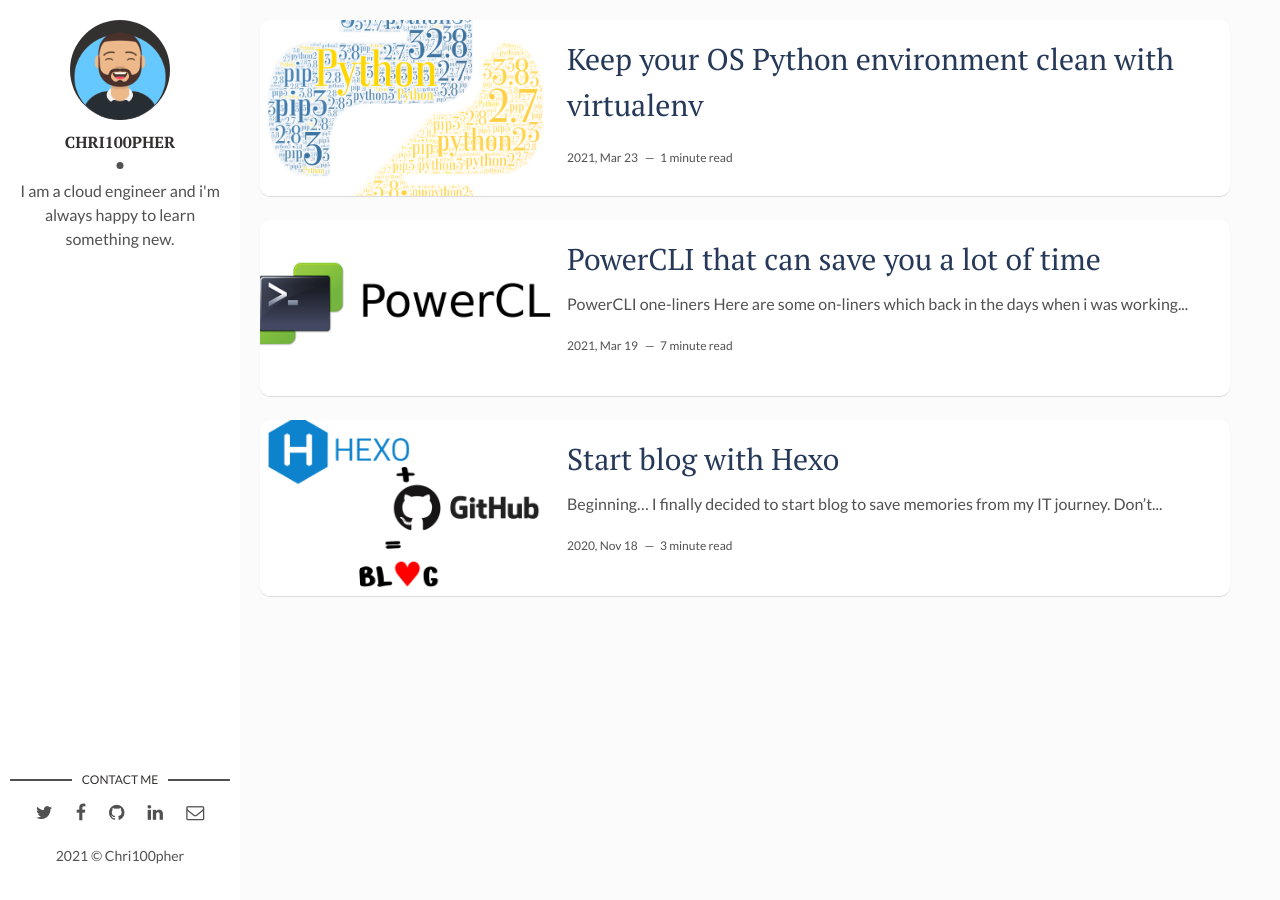
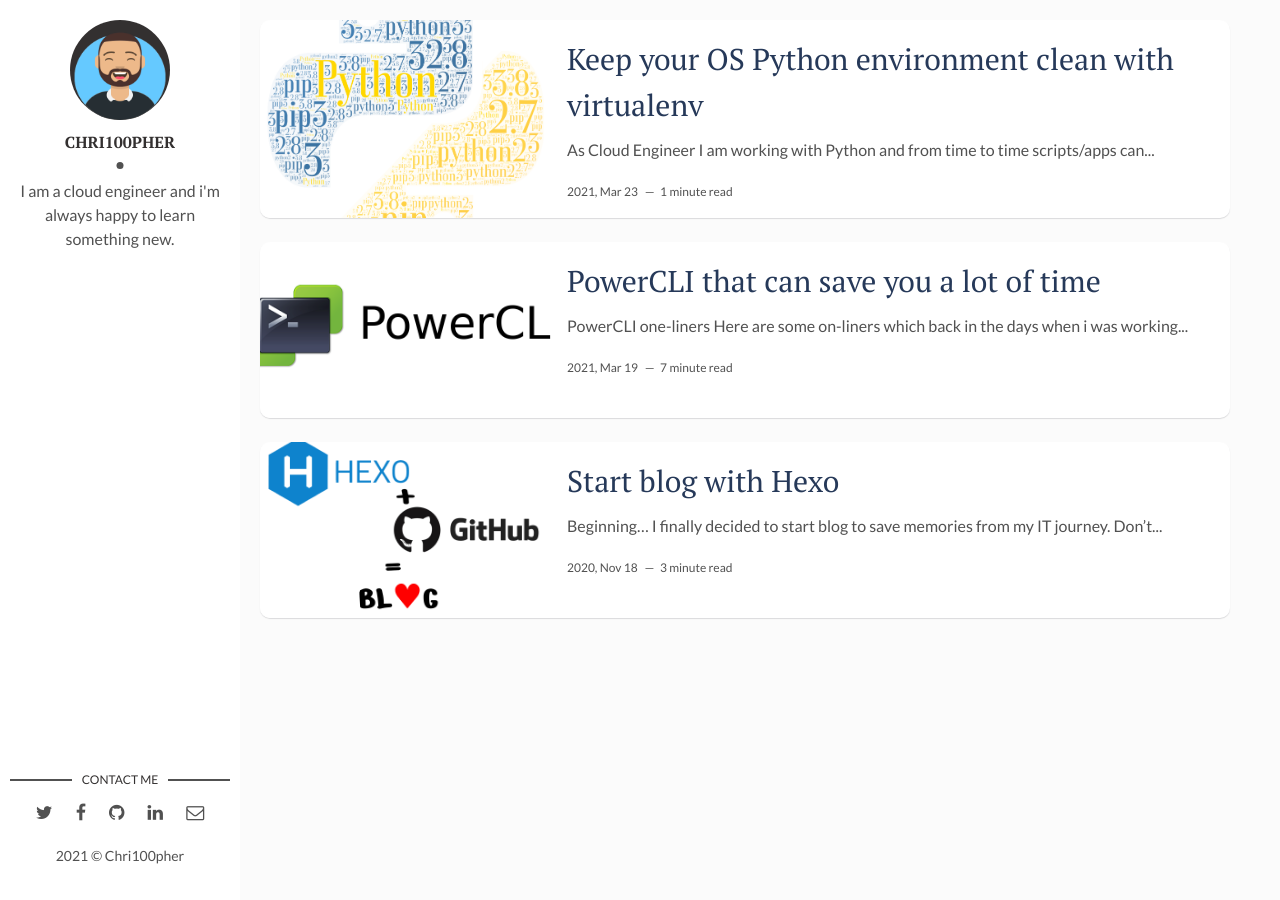
Before and after one commit to PilarChris/pilarchris.github.io, a Jekyll site: the page built from index.html, in a window 1280 px wide. Built offline with Jekyll 4.4.1, drawn with Linux system fonts in a browser that asks for light colours; the list of posts is cut into pages by our own code; comment, search, counter and statistics services are not loaded.

Commit message:
Update 2021-03-23-no-more-python-mess-under-os.markdown

````diff
--- a/_posts/2021-03-23-no-more-python-mess-under-os.markdown
+++ b/_posts/2021-03-23-no-more-python-mess-under-os.markdown
@@ -8,3 +8,9 @@ tags: [python, virtualenv, virtual environments, dev, devops]
 comments: true
 categories: Python
 ---
+
+As Cloud Engineer I am working with Python and from time to time scripts/apps can require different Python versions or use many different dependencies. This can lead to some mess if I would like to do all those Python things on my OS. But have no fear - this is where virtualenv comes into play. Thanks to that neat tool we can create isolated Python environments for our projects/applications without messing with each project environment. Installation and usage are VERY simple so let's go through it, shall we?
+
+# Installation
+This couldnt be easier:
+```pip install virtualenv```
````
